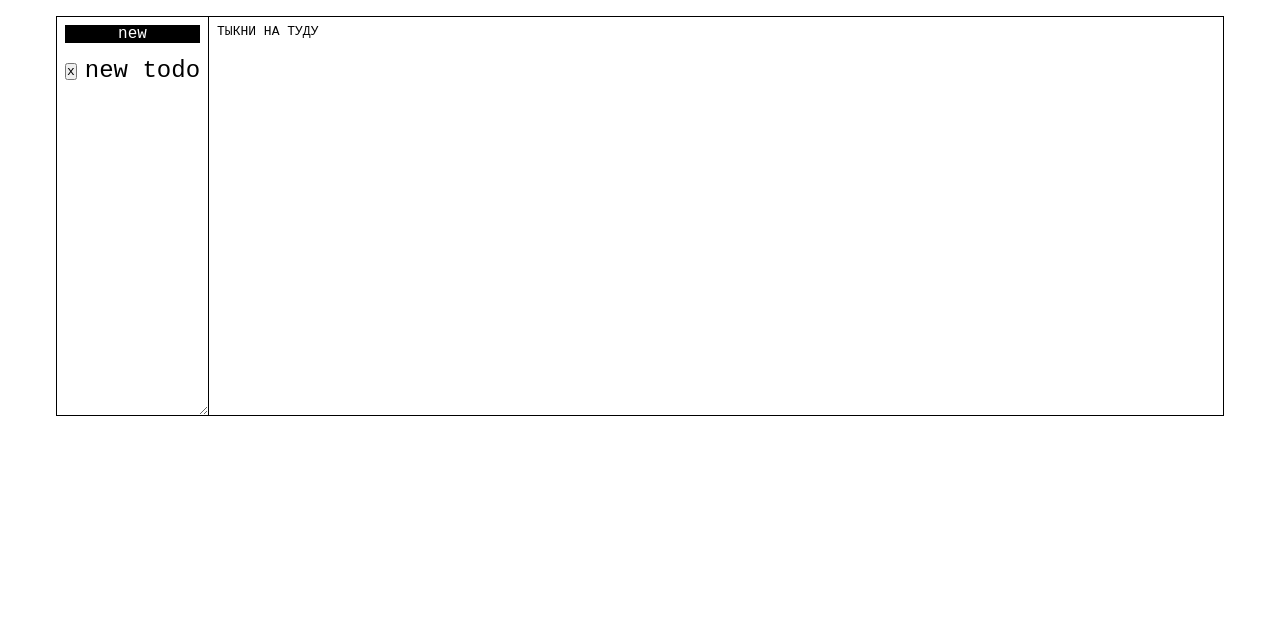
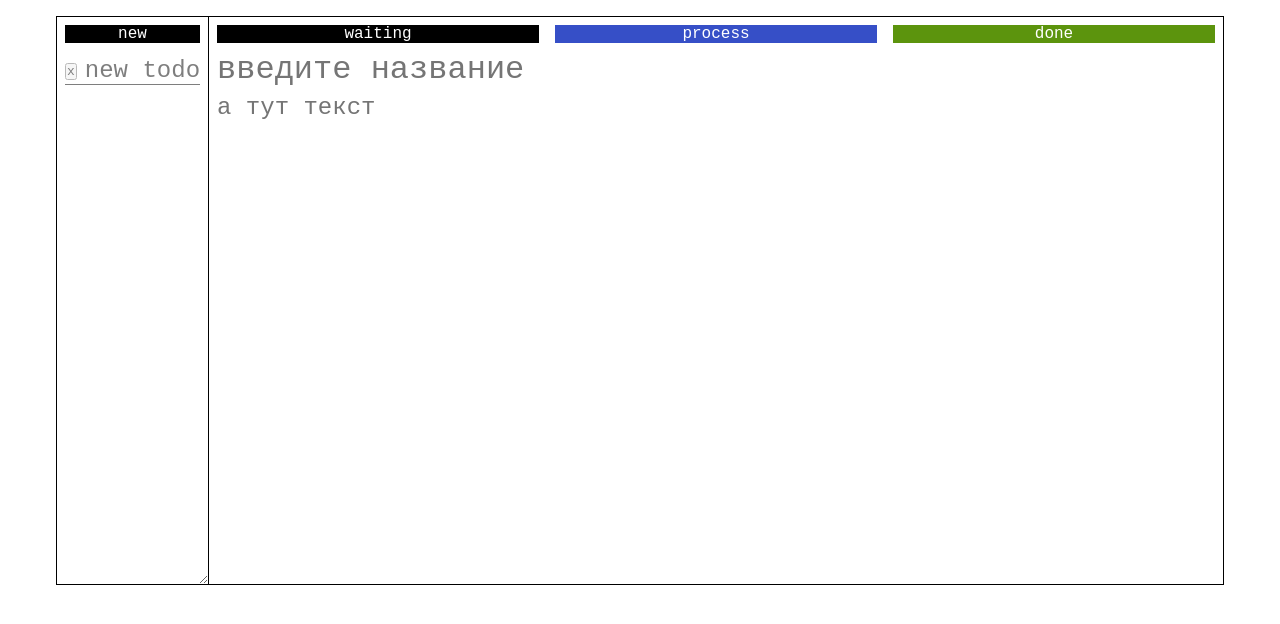
Before and after one commit to stelsp/react-todo, a React (Create React App) app: page / in a window 1280 px wide. Both pictures are taken after a click on the button "new". Shown: the top 624 px of the page. Built offline with nearby package versions, Linux system fonts and the light colour scheme.

Commit message:
feat: styles

```diff
--- a/src/components/todo-edit/index.tsx
+++ b/src/components/todo-edit/index.tsx
@@ -64,12 +64,7 @@ const TodoBody: FC = () => {
 const TodoEdit: FC = () => {
   const { currentTodo } = useData()!;
 
-  if (!currentTodo)
-    return (
-      <div className={style.todoEdit}>
-        <p className={style.todoEdit__form}>ТЫКНИ НА ТУДУ</p>
-      </div>
-    );
+  if (!currentTodo) return null;
 
   return (
     <div className={style.todoEdit}>
--- a/src/components/todo-edit/style.module.scss
+++ b/src/components/todo-edit/style.module.scss
@@ -31,6 +31,7 @@
     @include flex($justify: space-between);
     min-height: 2rem;
     width: 100%;
+    font-size: var(--fs-400);
 
     input {
       border: none;
--- a/src/components/todo-item/index.tsx
+++ b/src/components/todo-item/index.tsx
@@ -15,9 +15,8 @@ const TodoItem: FC<ITodoItem> = ({ el }) => {
     return (
       <li className={style.todoItem}>
         <button onClick={() => handleDeleteClick(el.id)}>x</button>
-        <div className={style.todoItem__text}>
+        <div className={style.todoItem__text} onClick={() => handleSetCurrentTodo(el.id)}>
           <h3
-            onClick={() => handleSetCurrentTodo(el.id)}
             className={
               el.status === 'inprocess'
                 ? style.todoItem_inprocess
@@ -26,7 +25,7 @@ const TodoItem: FC<ITodoItem> = ({ el }) => {
                 : style.todoItem_waiting
             }
           >
-            {el.title}
+            {el.title === '' ? 'new todo' : el.title}
             <p>{el.body}</p>
           </h3>
         </div>
@@ -36,12 +35,11 @@ const TodoItem: FC<ITodoItem> = ({ el }) => {
   return (
     <li
       className={style.todoItem}
-      style={currentTodo.id === el.id ? { opacity: '0.5' } : { backgroundColor: '' }}
+      style={currentTodo.id === el.id ? { opacity: '0.5', borderBottom: '1px solid black' } : {}}
     >
       <button onClick={() => handleDeleteClick(el.id)}>x</button>
-      <div className={style.todoItem__text}>
+      <div className={style.todoItem__text} onClick={() => handleSetCurrentTodo(el.id)}>
         <h3
-          onClick={() => handleSetCurrentTodo(el.id)}
           className={
             el.status === 'inprocess'
               ? style.todoItem_inprocess
@@ -50,7 +48,8 @@ const TodoItem: FC<ITodoItem> = ({ el }) => {
               : style.todoItem_waiting
           }
         >
-          {el.title}
+          {el.title === '' ? 'new todo' : el.title}
+
           <p>{el.body}</p>
         </h3>
       </div>
--- a/src/components/todo-item/style.module.scss
+++ b/src/components/todo-item/style.module.scss
@@ -2,6 +2,7 @@
 
 .todoItem {
   @include flex($items: center, $gap: 0.5rem);
+  width: 100%;
 
   &:hover {
     border-bottom: 1px solid black;
@@ -10,6 +11,7 @@
   &__text {
     @include flex($gap: 0.5rem, $dir: column);
     @include link;
+    width: 100%;
 
     font-size: var(--fs-400);
     overflow: hidden;
--- a/src/context/context.tsx
+++ b/src/context/context.tsx
@@ -16,11 +16,14 @@ const DataProvider: FC<IDataProvider> = ({ children }) => {
     if (todos.length === 0) {
       setCurrentTodo(null);
     }
+    if (todos.length === 1) {
+      setCurrentTodo(todos[0]);
+    }
   }, [todos]);
 
   const createTodo = () => {
     return {
-      title: 'new todo',
+      title: '',
       body: '',
       id: Date.now(),
       status: 'waiting'
@@ -33,6 +36,7 @@ const DataProvider: FC<IDataProvider> = ({ children }) => {
 
   const handleDeleteClick = (id: number) => {
     setTodos(todos.filter((el) => el.id !== id));
+    setCurrentTodo(todos[-1]);
   };
 
   const handleSetCurrentTodo = (id: number) => {
```
